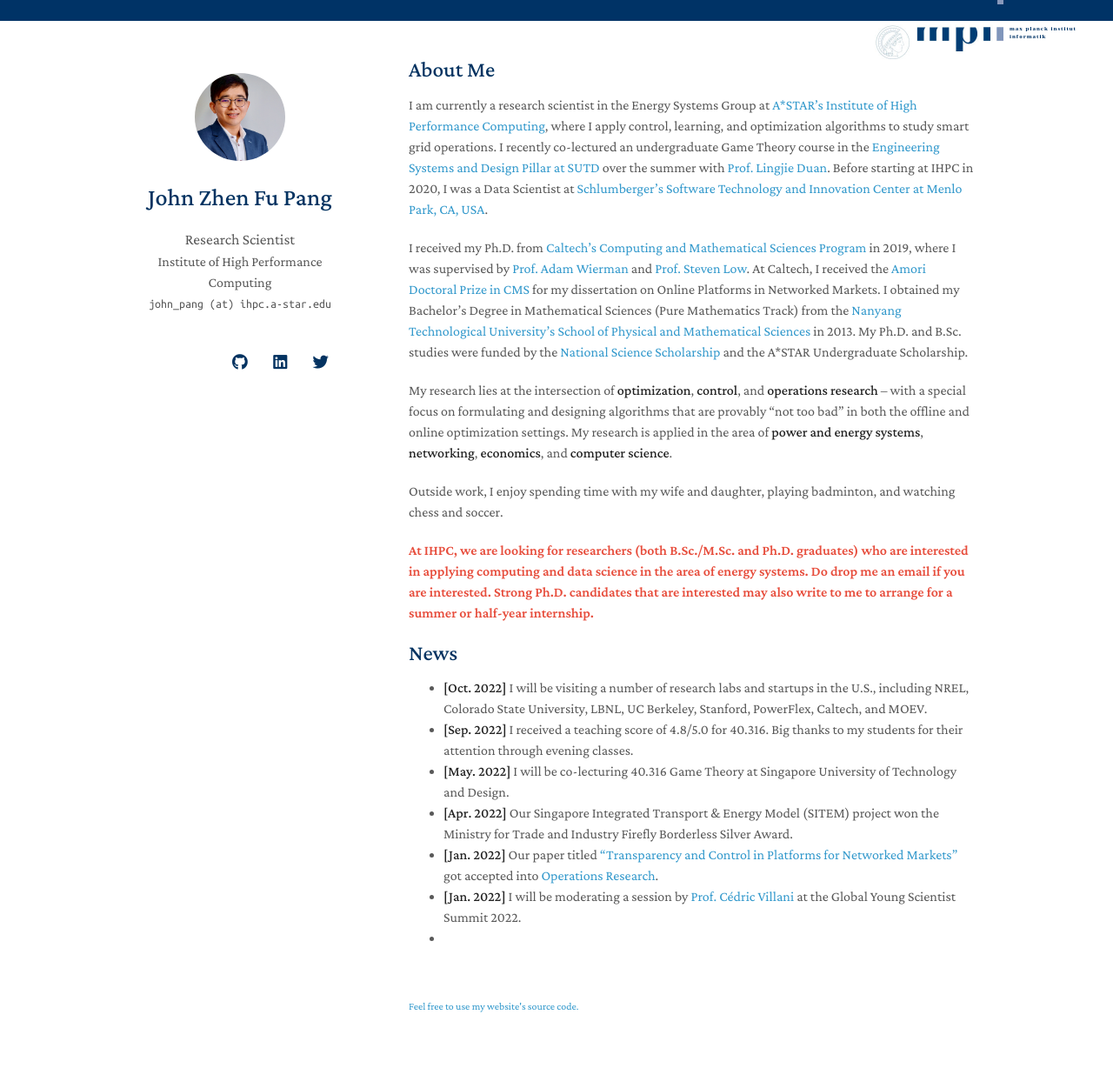
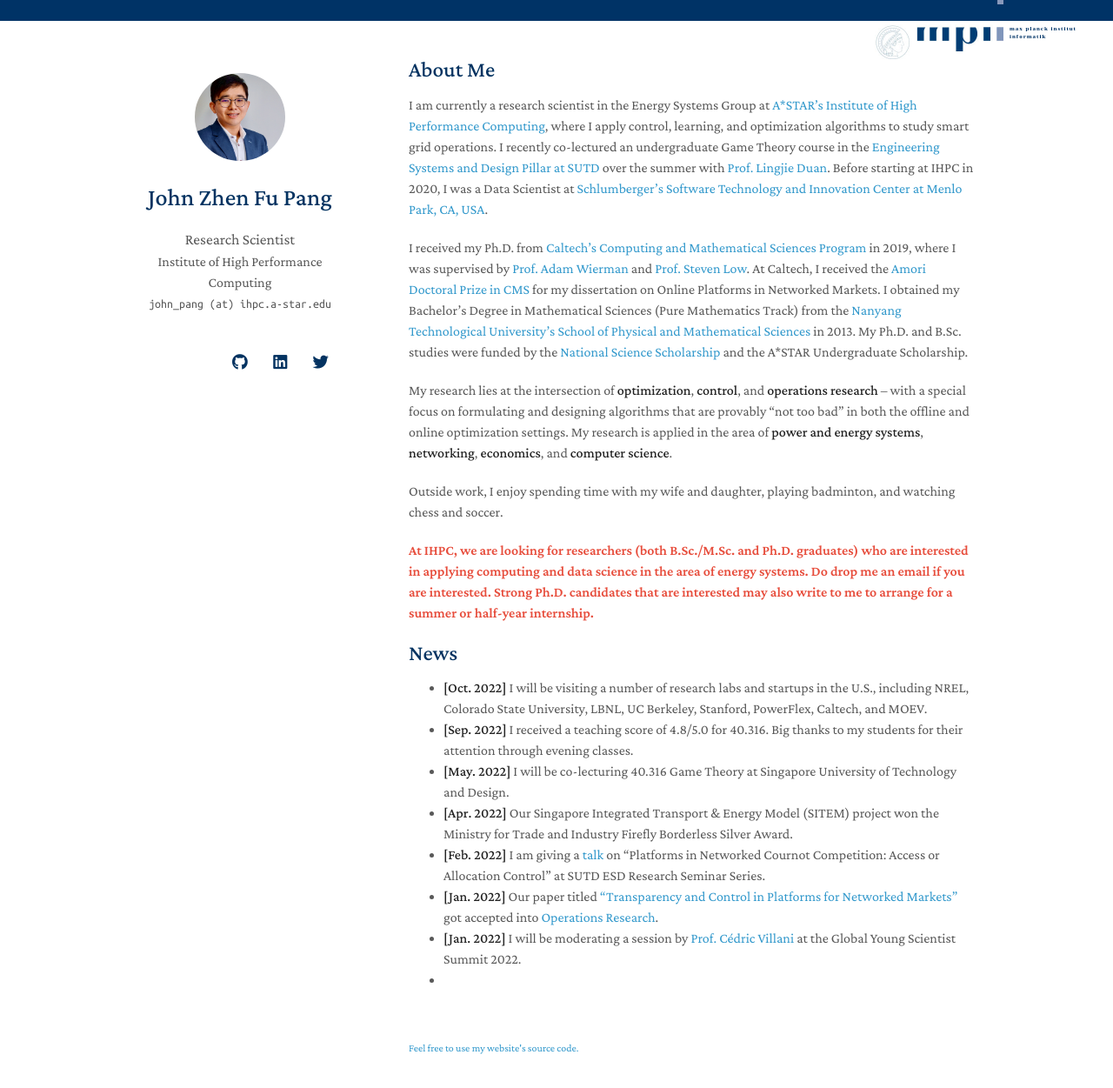
Before and after one commit to j-pang/j-pang.github.io, a Jekyll site: the page built from index.md, in a window 1280 px wide and 1286 px high. Shown: the top 1251 px of the window at 87% size. Built offline with Jekyll 4.4.1, drawn with Linux system fonts in a browser that asks for light colours; nearby versions of some CDN libraries; a style sheet for code colours, icons or effects is not loaded; our own code applies the rules of GitHub Pages for plain Markdown files.

Commit message:
Update index.md

```diff
--- a/index.md
+++ b/index.md
@@ -20,6 +20,7 @@ Outside work, I enjoy spending time with my wife and daughter, playing badminton
 - **[Sep. 2022]**  I received a teaching score of 4.8/5.0 for 40.316. Big thanks to my students for their attention through evening classes.
 - **[May. 2022]**  I will be co-lecturing 40.316 Game Theory at Singapore University of Technology and Design.
 - **[Apr. 2022]**  Our Singapore Integrated Transport & Energy Model (SITEM) project won the Ministry for Trade and Industry Firefly Borderless Silver Award.
+- **[Feb. 2022]**  I am giving a [talk](https://esd.sutd.edu.sg/news-events/research-seminar-series/john-pang-astar-platforms-in-networked-cournot-competition-access-or-allocation-control/) on "Platforms in Networked Cournot Competition: Access or Allocation Control" at SUTD ESD Research Seminar Series.
 - **[Jan. 2022]**  Our paper titled ["Transparency and Control in Platforms for Networked Markets"](https://pubsonline.informs.org/doi/abs/10.1287/opre.2021.2244) got accepted into [Operations Research](https://pubsonline.informs.org/journal/opre).
 - **[Jan. 2022]**  I will be moderating a session by [Prof. C&#233;dric Villani](https://www.cedricvillani.org/) at the Global Young Scientist Summit 2022.
 -
```
